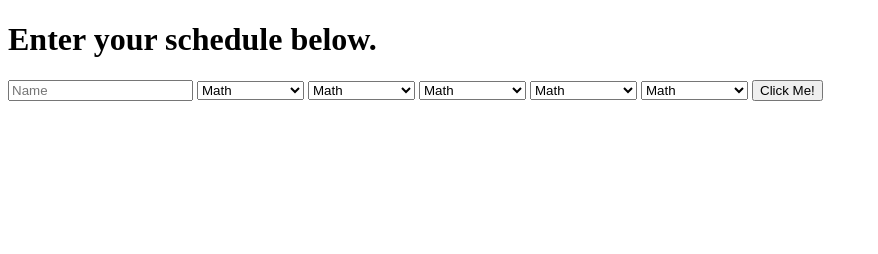
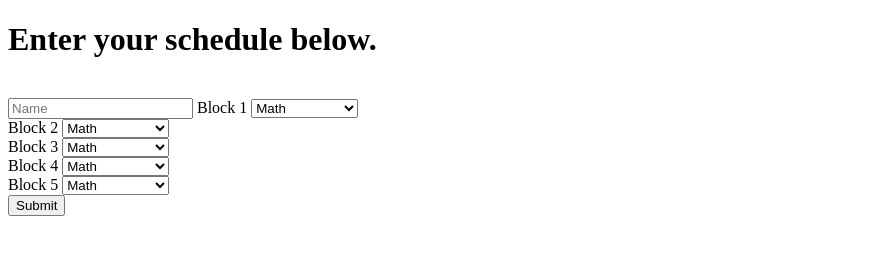
Before and after one commit to benjbussert/ScheduleOrganizer, a plain HTML site: page index.html in a window 1280 px wide. Shown: the whole page, without its empty margins (0-878 px from the left). Drawn offline with Linux system fonts and the light colour scheme.

Commit message:
added selectors

```diff
--- a/index.html
+++ b/index.html
@@ -5,42 +5,48 @@
 
 <body>
 <h1>Enter your schedule below.</h1>
+<br>
 <input type="text" id="name" placeholder="Name">
+<label for="block1">Block 1</label>
 <select name="block1" id="block1">
     <option value="Math">Math</option>
     <option value="English">English</option>
     <option value="Science">Science</option>
     <option value="Social Studies">Social Studies</option>
     <option value="Spanish">Spanish</option>
-</select>
+</select><br>
+<label for="block2">Block 2</label>
 <select name="block2" id="block2">
     <option value="Math">Math</option>
     <option value="English">English</option>
     <option value="Science">Science</option>
     <option value="Social Studies">Social Studies</option>
     <option value="Spanish">Spanish</option>
-</select>
-<select name="block3" id="block5">
+</select><br>
+<label for="block3">Block 3</label>
+<select name="block3" id="block3">
     <option value="Math">Math</option>
     <option value="English">English</option>
     <option value="Science">Science</option>
     <option value="Social Studies">Social Studies</option>
     <option value="Spanish">Spanish</option>
-</select>
-<select name="block4" id="block5">
+</select><br>
+<label for="block4">Block 4</label>
+<select name="block4" id="block4">
     <option value="Math">Math</option>
     <option value="English">English</option>
     <option value="Science">Science</option>
     <option value="Social Studies">Social Studies</option>
     <option value="Spanish">Spanish</option>
-</select>
+</select><br>
+<label for="block5">Block 5</label>
 <select name="block5" id="block5">
     <option value="Math">Math</option>
     <option value="English">English</option>
     <option value="Science">Science</option>
     <option value="Social Studies">Social Studies</option>
     <option value="Spanish">Spanish</option>
-</select>
+</select><br>
 
-<input type="button" onclick="submitSchedule()" value="Click Me!">
+<input type="button" onclick="submitSchedule()" value="Submit">
 </body>
```
